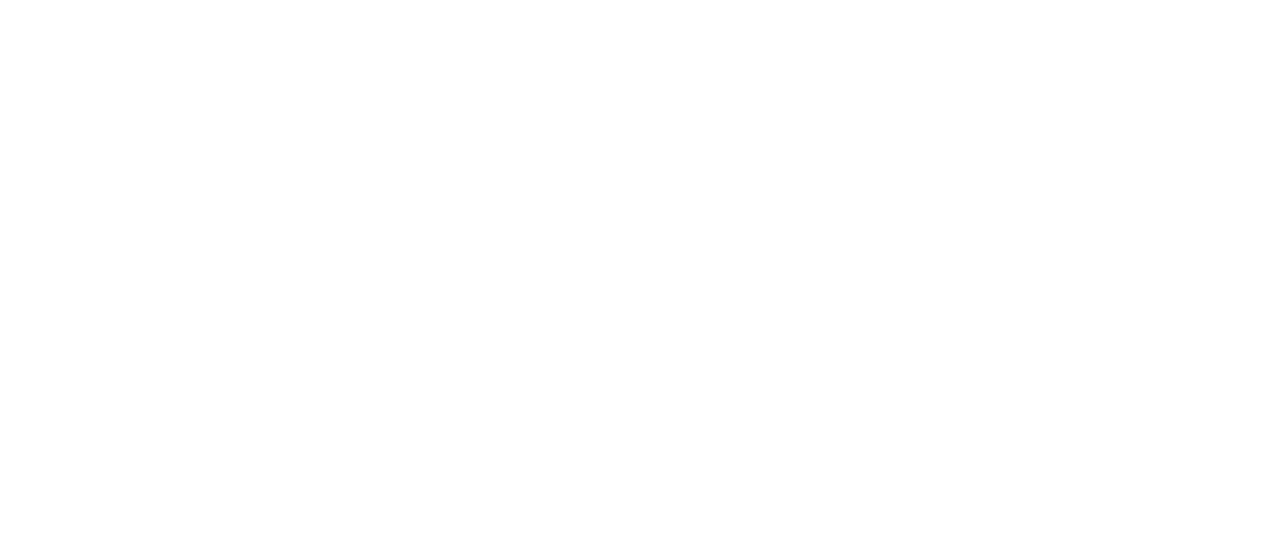
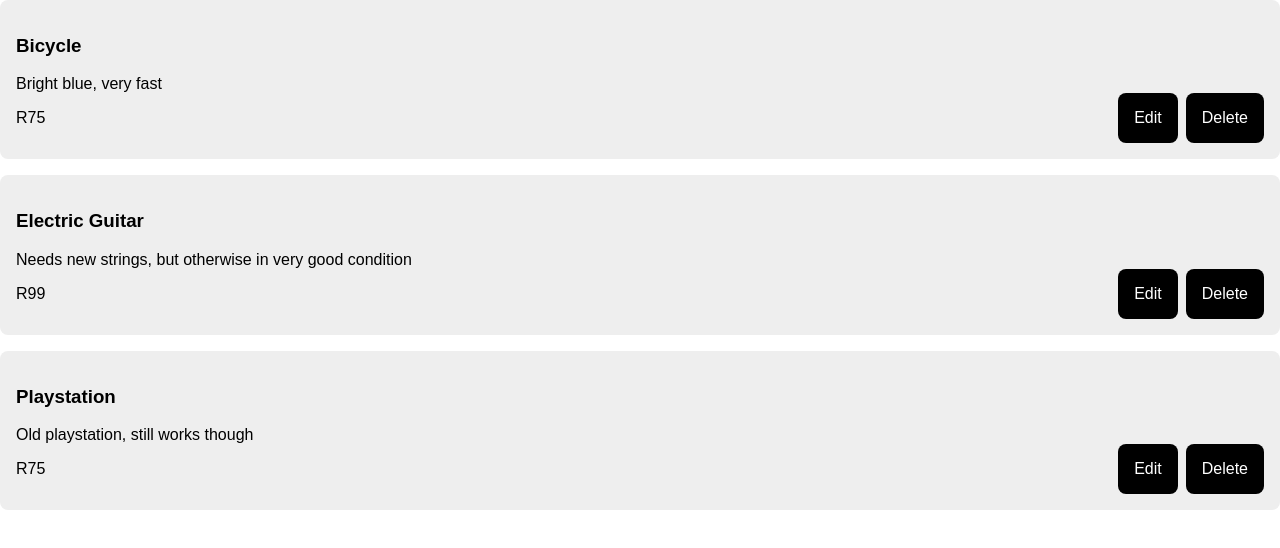
Before and after one commit to iammelvink/angular-full-stack-listing-site, an Angular app in the folder listing-site-frontend/: page /my-listings in a window 1280 px wide. Before the commit this address led to /. Shown: the top 548 px of the page. Built offline with nearby package versions, Linux system fonts and the light colour scheme.

Commit message:
created my listings page

```diff
--- a/listing-site-frontend/src/app/app-routing.module.ts
+++ b/listing-site-frontend/src/app/app-routing.module.ts
@@ -25,7 +25,7 @@
     // :id = URL parameter
     { path: 'edit-listing/:id', component: EditListingPageComponent },
     // My Listing
-    { path: 'my-listing', component: MyListingsPageComponent },
+    { path: 'my-listings', component: MyListingsPageComponent },
     // New Listing
     { path: 'new-listing', component: NewListingPageComponent }
 ];
--- a/listing-site-frontend/src/app/my-listings-page/my-listings-page.component.html
+++ b/listing-site-frontend/src/app/my-listings-page/my-listings-page.component.html
@@ -1 +1,19 @@
-<p>my-listings-page works!</p>
+<!-- ngFor is to display a separate div for each listing
+    Allows to change structure on HTML file depending on data in TypeScript file -->
+<div class="content-box"
+    *ngFor="let listing of listings">
+    <h3>{{listing.name}}</h3>
+    <p>{{listing.description}}</p>
+    <p>R{{listing.price}}</p>
+
+    <div class="buttons-container">
+        <!-- routerLink allows to change URL or content without reloading the page
+        {{}} allows to insert data from TypeScript file into HTML page-->
+        <a
+            routerLink="/edit-listing/{{listing.id}}">
+            <button>Edit</button>
+        </a>
+        <button
+            (click)="onDeleteClicked(listing.id)">Delete</button>
+    </div>
+</div>
--- a/listing-site-frontend/src/app/my-listings-page/my-listings-page.component.ts
+++ b/listing-site-frontend/src/app/my-listings-page/my-listings-page.component.ts
@@ -1,4 +1,6 @@
 import { Component, OnInit } from '@angular/core';
+import { Listing } from '../types';
+import { fakeMyListings } from '../fake-data';
 
 @Component({
     selector: 'app-my-listings-page',
@@ -6,10 +8,19 @@
     styleUrls: ['./my-listings-page.component.css']
 })
 export class MyListingsPageComponent implements OnInit {
+    // Array of Listings
+    // initialize to empty array
+    listings: Listing[] = [];
 
     constructor() { }
 
     ngOnInit(): void {
+        // Set Listings member variable to fakeMyListings
+        this.listings = fakeMyListings;
+    }
+
+    onDeleteClicked(listingId: string): void {
+        alert(`Deleting your listing with id ${listingId}`);
     }
 
 }
```
Lines whose indentation alone changed are shown as unchanged.
